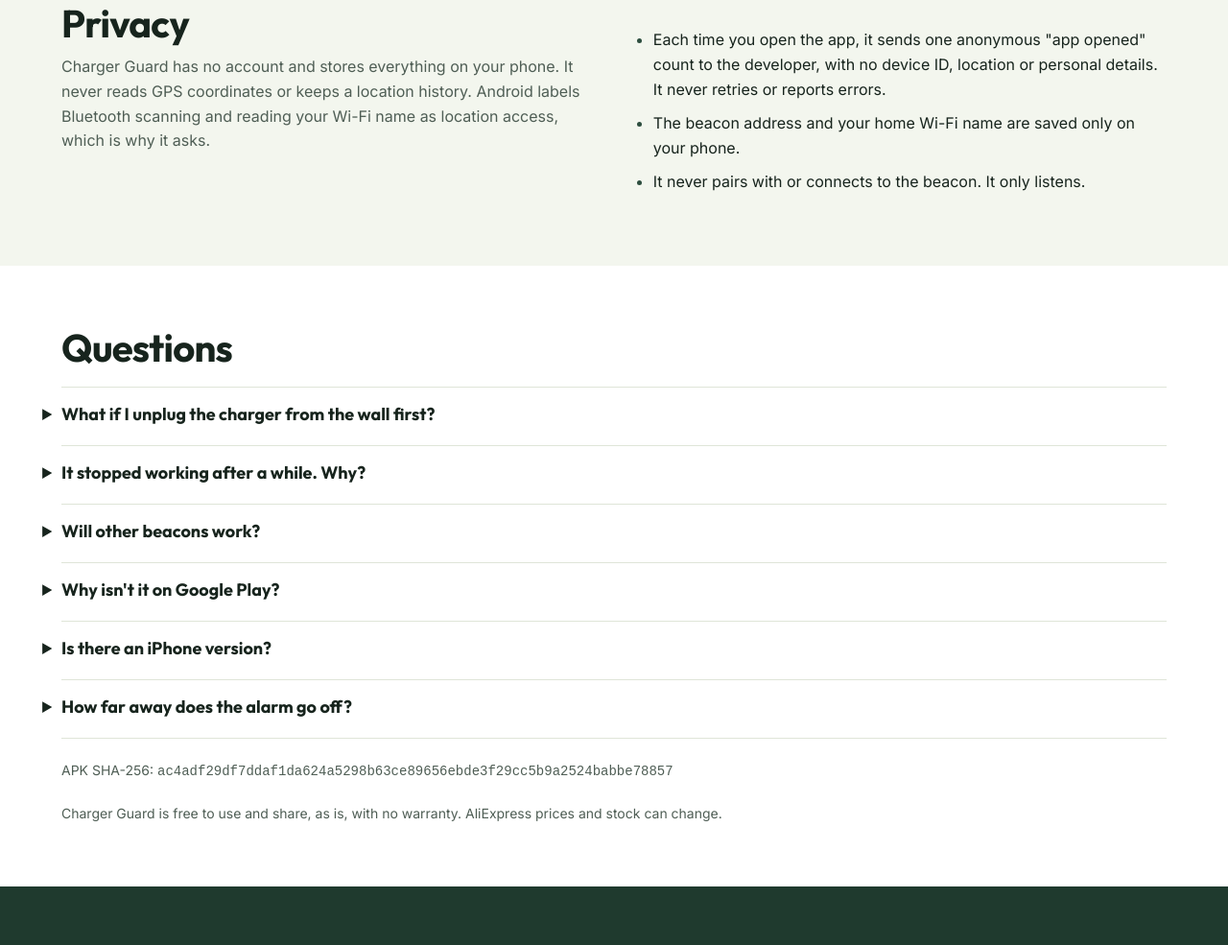
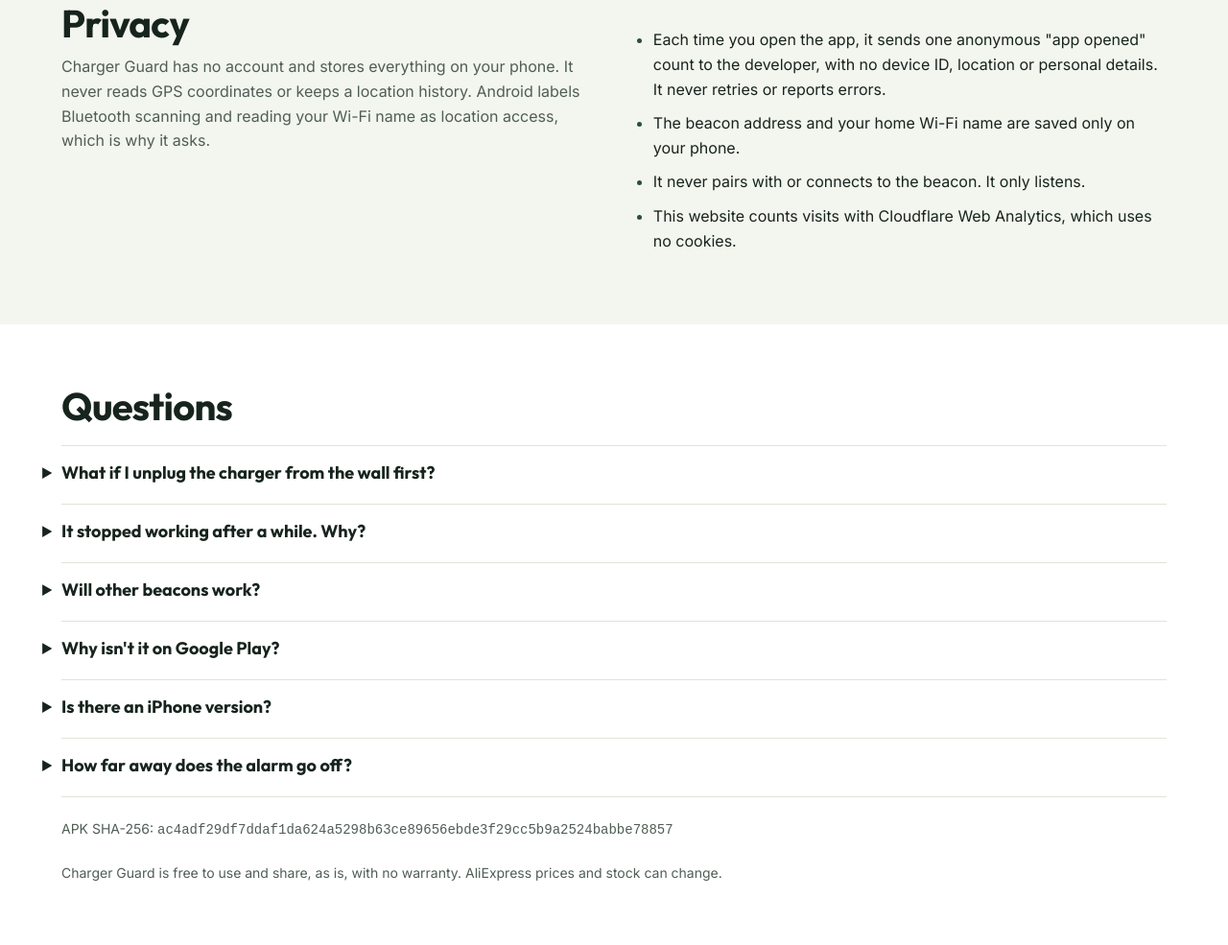
Before and after one commit to maxi8765/chargerguard, a plain HTML site: page index.html in a window 1280 px wide. Shown: the part 2594-3579 px from the top of the page at 96% size. Drawn offline with Linux system fonts and the light colour scheme.

Commit message:
Add Cloudflare Web Analytics for the App Console
Co-Authored-By: Claude Opus 5.5 <noreply@anthropic.com>
Claude-Session: https://claude.ai/code/session_0197JY2QADzVmghrRJUC5Qiy

```diff
--- a/index.html
+++ b/index.html
@@ -85,6 +85,7 @@ footer .wrap{display:flex;flex-wrap:wrap;gap:12px 28px;justify-content:space-bet
 @media(max-width:600px){nav a:not(.brand){font-size:14px}.buy{grid-template-columns:minmax(0,1fr)}.buy svg{width:110px}.status{font-size:16px}}
 @media(prefers-reduced-motion:reduce){.status{transition:none}}
 </style>
+<!-- Cloudflare Web Analytics --><script defer src='https://static.cloudflareinsights.com/beacon.min.js' data-cf-beacon='{"token": "318589241fe44265bc02ce779039217b"}'></script><!-- End Cloudflare Web Analytics -->
 </head>
 <body>
 
@@ -199,6 +200,7 @@ footer .wrap{display:flex;flex-wrap:wrap;gap:12px 28px;justify-content:space-bet
       <li>Each time you open the app, it sends one anonymous "app opened" count to the developer, with no device ID, location or personal details. It never retries or reports errors.</li>
       <li>The beacon address and your home Wi-Fi name are saved only on your phone.</li>
       <li>It never pairs with or connects to the beacon. It only listens.</li>
+      <li>This website counts visits with Cloudflare Web Analytics, which uses no cookies.</li>
     </ul>
   </div>
 </section>
```
